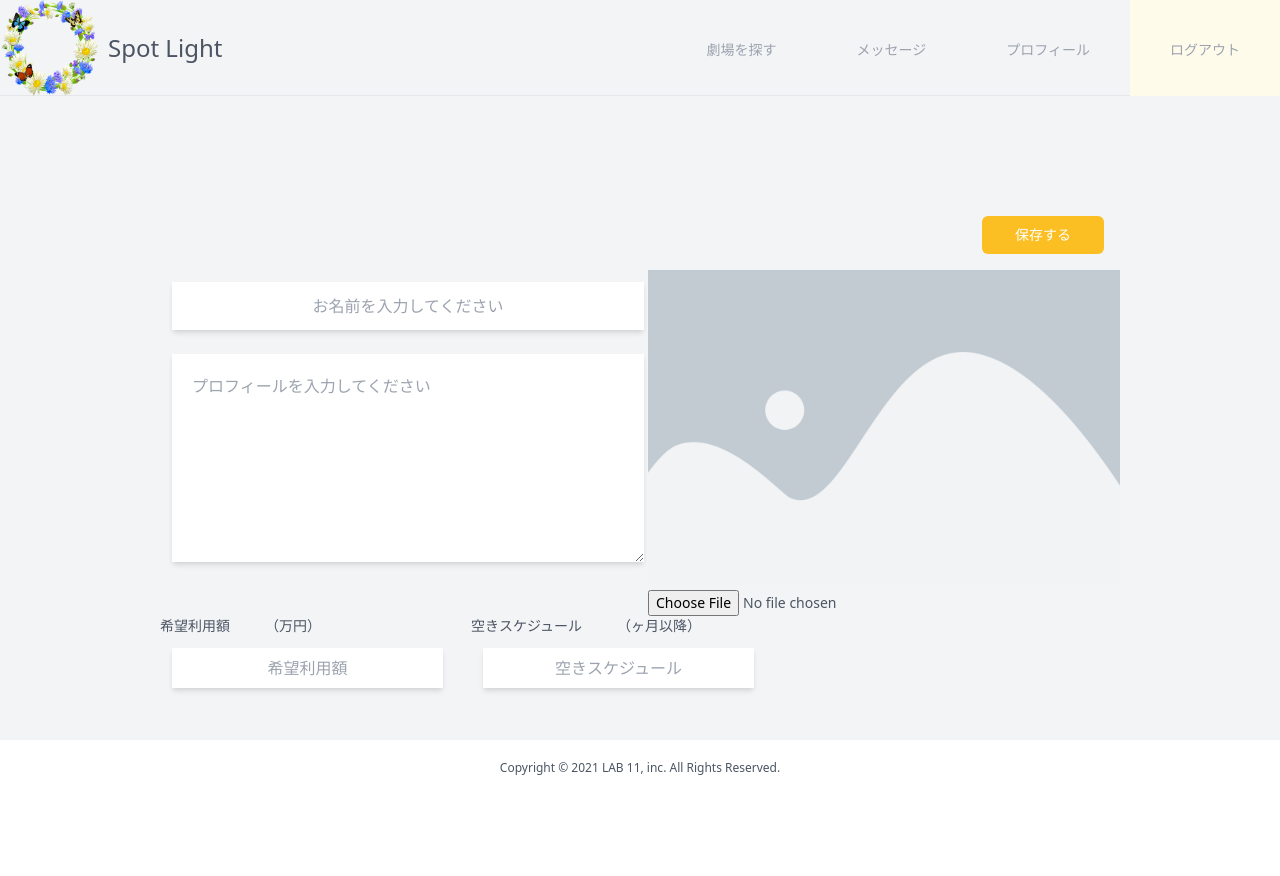
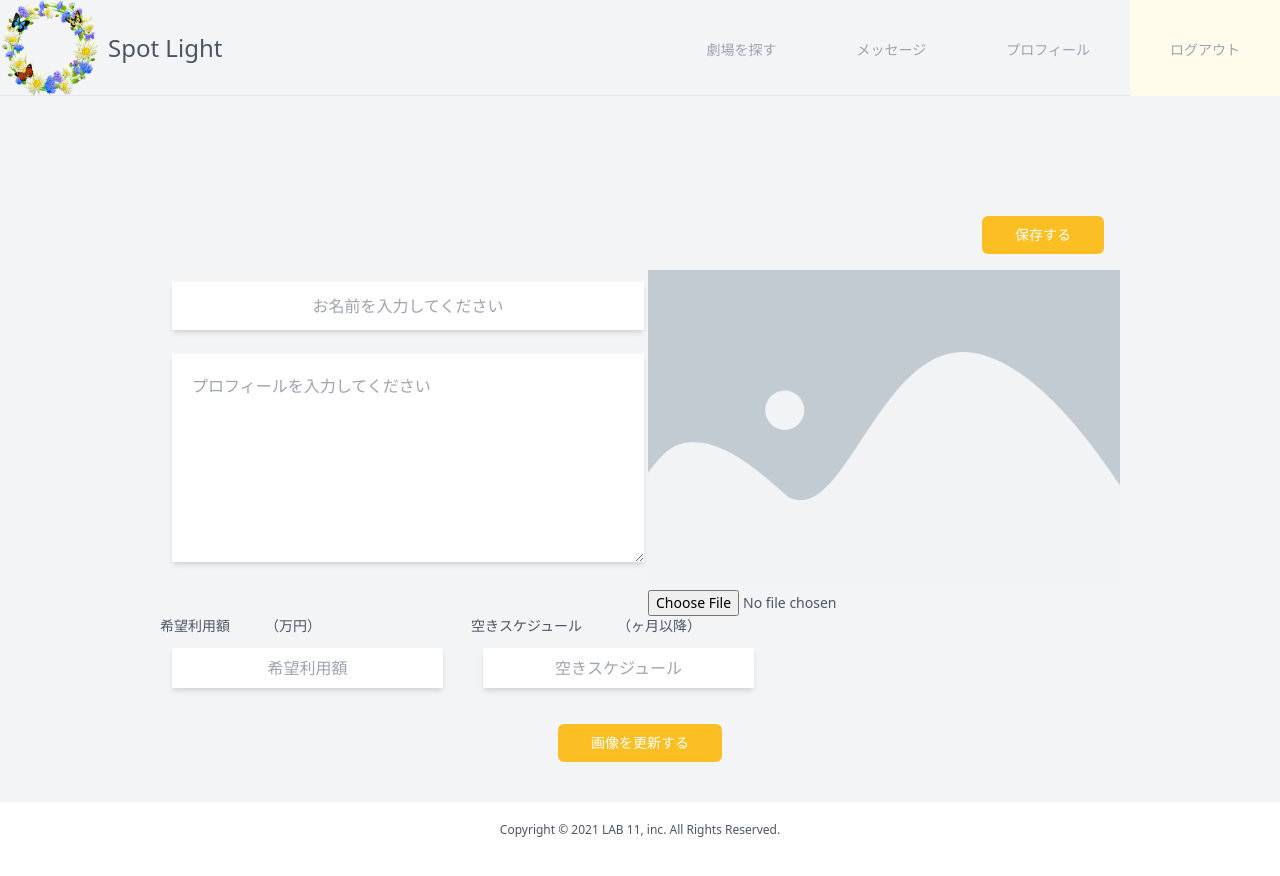
Before and after one commit to sakura-temmie/spot-light, a Next.js app: page /director/profile_edit in a window 1280 px wide. Before the commit the page ends 816 px from the top, so only its background shows below. Built offline with nearby package versions, Linux system fonts and the light colour scheme; no server answers.

Commit message:
デプロイ修正

```diff
--- a/components/layoutParts/Layout.jsx
+++ b/components/layoutParts/Layout.jsx
@@ -3,8 +3,10 @@ import Link from "next/link";
 import Image from "next/image";
 import banner from "../../public/icon.png";
 import LayoutButton from "./LayoutButton";
+import Cookie from "universal-cookie";
 import { useRouter } from "next/router";
 
+const cookie = new Cookie();
 //childrenはインポート先でラップしてる全てのコンテンツが入ってくる
 //titleはLayoutが呼び出された時にページから特定のタイトルを受け取る
 export default function Layout({ children, title }) {
--- a/components/layoutParts/LayoutDirectorTop.jsx
+++ b/components/layoutParts/LayoutDirectorTop.jsx
@@ -1,4 +1,5 @@
 import { useState, useEffect } from "react";
+import Cookie from "universal-cookie";
 import LayoutDirectorTopSideBar from "./LayoutDirectorTopSideBar";
 import LayoutDirectorTopCardArea from "./LayoutDirectorTopCardArea";
 import Layout from "../../components/layoutParts/Layout"
@@ -17,6 +18,7 @@ export default function LayoutDirectorTop() {
     //クッキーの取得
     try {
       //クッキーの取得
+      // const accessToken = await new Cookie().get("access_token");
       const accessToken = await localStorage.getItem("access_token");
 
       const path = "theaters";
--- a/next.config.js
+++ b/next.config.js
@@ -1,3 +1,6 @@
 module.exports = {
   reactStrictMode: true,
-}
+  images: {
+    domains: ["cdn.osaka-info.jp", "img.stardust.co.jp","theater-check.s3.ap-northeast-1.amazonaws.com"],
+  },
+};
--- a/pages/chat.jsx
+++ b/pages/chat.jsx
@@ -1,10 +1,11 @@
 import { useState, useEffect } from 'react'
+import Cookie from "universal-cookie";
 import Layout from "../components/layoutParts/Layout"
 import ChatSideBar from "../components/chatParts/ChatSideBar"
 import ChatMessageArea from "../components/chatParts/ChatMessageArea"
 import MessageSendBox from "../components/chatParts/MessageSendBox"
 
-export default function Chat() {
+export default function chat() {
 
   //サイドバーに表示するチャットしたことあるユーザー一覧
   const [chatUser, setChatUser] = useState([])
--- a/pages/director/profile_edit.jsx
+++ b/pages/director/profile_edit.jsx
@@ -3,11 +3,14 @@ import EditButton from "../../components/editParts/EditButton";
 import Image from "next/image";
 import { useState, useRef, useEffect } from "react";
 import noImage from "../../public/imgPlaceholder.png";
+import { useRouter } from "next/router";
+// import { render } from "@headlessui/react/dist/utils/render";
 import img from "../../public/banner.jpg";
 
 const Profile_edit = () => {
   const [directorData, setDirectorData] = useState([]);
   const [directorDetail, setDirectorDetail] = useState([]);
+  const router = useRouter();
 
   const director = {
     name: `${directorData.name}`,
@@ -22,45 +25,12 @@ const Profile_edit = () => {
   const [desiredPrice, setDesiredPrice] = useState("");
   const [photo, setPhoto] = useState(null);
   const [freeSchedule, setFreeSchedule] = useState("");
-
   const inputRef = useRef(null);
-  // const nameRef = useRef(null);
 
   const fileUpload = () => {
     console.log(inputRef.current);
     inputRef.current.click();
   };
-
-  const handleImage = (e) => {
-    const photo = e.target.files[0];
-    localStorage.setItem("photo", e.target.files[0]);
-    setPhoto(photo);
-  };
-
-  // console.log(photo);
-
-  // const handleChangeFile = (e) => {
-    //   setPhoto(() => {
-      //     return file ? file : null;
-      //   });
-      // };
-  //     const handleChangeFile = (e) => {
-  //   localStorage.setItem("photo", e.target.files[0]);
-  //   setPhoto(e.target.files[0]);
-  // };
-
-  // const handleChange = (e) => {
-  //   setFile(e.target.files[0]);
-  //   if (e.target.files && e.target.files[0]) {
-  //     const reader = new FileReader();
-  //     reader.onload = function (e) {
-  //       document
-  //         .getElementById("thumbnail")
-  //         .setAttribute("src", e.target.result);
-  //     };
-  //     reader.readAsDataURL(e.target.files[0]);
-  //   }
-  // };
 
   const getDirectorData = async () => {
     const accessToken = await localStorage.getItem("access_token");
@@ -96,7 +66,6 @@ const Profile_edit = () => {
       getDirectorData();
     }
   }, []);
-  // getDirectorData();
 
   const updateProfile = async (e) => {
     e.preventDefault();
@@ -109,29 +78,50 @@ const Profile_edit = () => {
           name: name,
           about_me: aboutMe,
           desired_price: desiredPrice,
-          photo: photo,
+          // photo: photo,
           free_schedule: freeSchedule,
         }),
         headers: {
           Accept: "application/json",
           "Content-Type": "application/json",
-          // "Content-Type": "application/octet-stream",
         },
-      })
-        .then((res) => {
-          if (res.status === 400) {
-            throw "認証が失敗しました";
-          } else if (res.ok) {
-            return res.json();
-          }
-        })
-        // .then((data) => {
-        //   localStorage.setItem("テスト01", JSON.stringify(data));
-        // });
-      // router.push("/top");
+      }).then((res) => {
+        if (res.status === 400) {
+          throw "認証が失敗しました";
+        } else if (res.ok) {
+          return res.json();
+        }
+      });
     } catch (err) {
       alert(err);
     }
+  };
+
+  const handleImage = (e) => {
+    const accessToken = localStorage.getItem("access_token");
+    const formData = new FormData();
+    formData.append("photo", e.target.files[0]);
+    formData.append("token", accessToken);
+    setPhoto(formData);
+  };
+
+  const updatePhoto = async (e) => {
+    e.preventDefault();
+    const param = {
+      method: "POST",
+      body: photo,
+    };
+    fetch(`${process.env.NEXT_PUBLIC_RESTAPI_URL}me/director/photo`, param)
+      .then((res) => {
+        if (res.status === 400) {
+          throw "認証が失敗しました";
+        } else if (res.ok) {
+          return res.json();
+        }
+      })
+      .then((data) => {
+        router.push("/director/myProfile");
+      });
   };
 
   const imgPath = "https://theater-check.s3.ap-northeast-1.amazonaws.com/";
@@ -175,7 +165,8 @@ const Profile_edit = () => {
             <div className="w-1/2 relative">
               <Image
                 className="object-contain h-48 w-full"
-                width={600} height={400}
+                width={600}
+                height={400}
                 src={image}
                 alt="main Image"
               />
@@ -244,6 +235,14 @@ const Profile_edit = () => {
           castModalText={cast.cast}
         />*/}
         </form>
+        <form onSubmit={updatePhoto}>
+          <button
+            type="submit"
+            className="group relative flex justify-center py-2 px-8 border border-transparent text-sm font-medium rounded-md text-white bg-yellow-400 hover:bg-yellow-500 focus:outline-none focus:ring-2 focus:ring-offset-2 focus:ring-yellow-500 m-auto mt-6"
+          >
+            画像を更新する
+          </button>
+        </form>
       </div>
     </Layout>
   );
--- a/pages/login.jsx
+++ b/pages/login.jsx
@@ -1,10 +1,13 @@
 import { useState } from "react";
 import { useRouter } from "next/router";
+// import Cookie from "universal-cookie";
 import Layout from "../components/layoutParts/LayoutNotLogin";
 import Logo from "../public/icon.png";
 import Image from "next/image";
 import Link from "next/link";
 
+//クッキーのインスタンスを作る
+// const cookie = new Cookie();
 
 export default function Register() {
   const router = useRouter();
--- a/pages/theater/edit.jsx
+++ b/pages/theater/edit.jsx
@@ -110,6 +110,99 @@ const Edit = () => {
     }
   };
 
+  const handleImage = (e) => {
+    const accessToken = localStorage.getItem("access_token");
+    const formData = new FormData();
+    formData.append("photo", e.target.files[0]);
+    formData.append("token", accessToken);
+    setPhoto(formData);
+  };
+
+  const updatePhoto = async (e) => {
+    e.preventDefault();
+
+    const param = {
+      method: "POST",
+      body: photo,
+    };
+    fetch(`${process.env.NEXT_PUBLIC_RESTAPI_URL}me/theater/photo`, param)
+      .then((res) => {
+        if (res.status === 400) {
+          throw "認証が失敗しました";
+        } else if (res.ok) {
+          return res.json();
+        }
+      })
+      .then((data) => {
+        console.log(JSON.stringify(data));
+      });
+    // const accessToken = await localStorage.getItem("access_token");
+    // const options = {
+    //   method: "POST",
+    //   body: photo,
+    //   headers: {
+    //     "Content-Type": "multipart/form-data",
+    //     Authorization: `Bearer ${accessToken}`,
+    //   },
+    // };
+    // //コンテンツタイプヘッダを明示的に削除
+    // delete options.headers["Content-Type"];
+    // //API通信
+    // await fetch(
+    //   `${process.env.NEXT_PUBLIC_RESTAPI_URL}APIのエンドポイント`,
+    //   options
+    // )
+    //   .then((res) => {
+    //     if (res.status === 400) {
+    //       throw "認証が失敗しました";
+    //     } else if (res.ok) {
+    //       return res.json();
+    //     }
+    //   })
+    //   .then((data) => {
+    //     console.log(JSON.stringify(data));
+    //   });
+
+    // try {
+
+    //   method: "POST",
+    //   headers: {
+    //     Accept: "application/json",
+    //     // "Content-Type":
+    //     //   "multipart/form-data; boundary=<calculated when request is sent>",
+    //     // "Content-Length": "<calculated when request is sent>",
+    //     // Host: "<calculated when request is sent>",
+    //     // Accept: "*/*",
+    //     // "Accept-Encoding": "gzip, deflate, br",
+    //     // Connection: "keep-alive",
+    //   },
+    // })
+    // } catch (err) {
+    //   alert(err);
+    // }
+    // e.preventDefault();
+    // // try {
+    // const accessToken = await localStorage.getItem("access_token");
+    // await fetch(`${process.env.NEXT_PUBLIC_RESTAPI_URL}me/theater/photo`, {
+    //   method: "POST",
+    //   body: JSON.stringify({
+    //     token: accessToken,
+    //   }),
+    //   header: {
+    //     Accept: "application/json",
+    //     Authorization: `Bearer ${accessToken}`,
+    //   },
+    // })
+    //   .then((res) => {
+    //     return res.json();
+    //   })
+    //   .then((data) => {
+    //     console.log(JSON.stringify(data));
+    //   });
+  };
+  // })
+  // };
+
   const imgPath = "https://theater-check.s3.ap-northeast-1.amazonaws.com/";
   const truePath = imgPath + theater.photo;
   const image = theaterData.main_photo == null ? noImage : truePath;
@@ -155,6 +248,7 @@ const Edit = () => {
                 />
               </div>
               <div className="w-1/2 relative">
+                {/* <input type="file" id="photo" /> */}
                 <Image
                   className="object-contain h-48 w-full"
                   width={600}
@@ -176,7 +270,13 @@ const Edit = () => {
                   </svg>
                   <span>　画像を追加する</span>
                 </button>
-                <input hidden ref={inputRef} type="file" />
+                <input
+                  hidden
+                  name="photo"
+                  ref={inputRef}
+                  type="file"
+                  onChange={handleImage}
+                />
               </div>
             </div>
             <div className="flex space-x-4 justify-center">
@@ -219,6 +319,14 @@ const Edit = () => {
               </button>
             </div>
           </form>
+          <form onSubmit={updatePhoto}>
+            <button
+              type="submit"
+              className="group relative flex justify-center py-2 px-8 border border-transparent text-sm font-medium rounded-md text-white bg-yellow-400 hover:bg-yellow-500 focus:outline-none focus:ring-2 focus:ring-offset-2 focus:ring-yellow-500 m-auto mt-6"
+            >
+              画像を更新する
+            </button>
+          </form>
         </div>
       </Layout>
     </>
--- a/pages/top.jsx
+++ b/pages/top.jsx
@@ -1,7 +1,10 @@
 import { useState, useEffect, useContext } from "react";
+import Layout from "../components/layoutParts/Layout";
 import LayoutDirectorTop from "../components/layoutParts/LayoutDirectorTop";
 import LayoutTheaterTop from "../components/layoutParts/LayoutTheaterTop";
+import Cookie from "universal-cookie";
 import Link from "next/link";
+import LayoutTheater from "../components/layoutParts/LayoutTheater";
 
 
 export default function Home() {
```
Also changed, not shown: package.json (+8 -7 lines), 1 other file (tests, documents, lock files or other folders).
